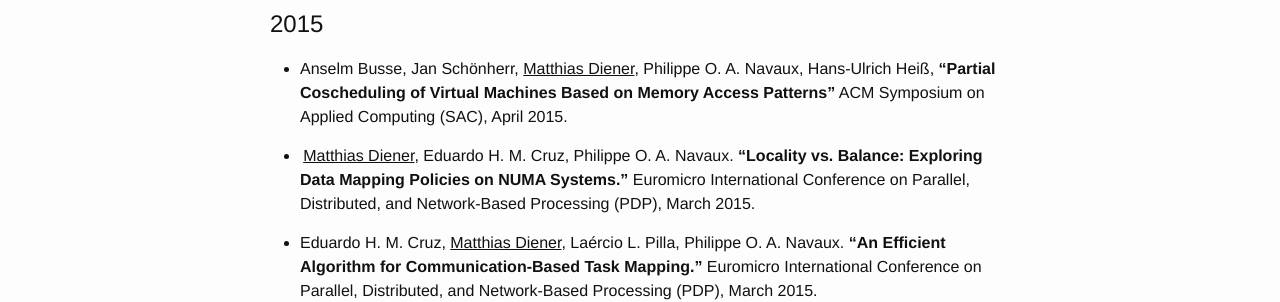
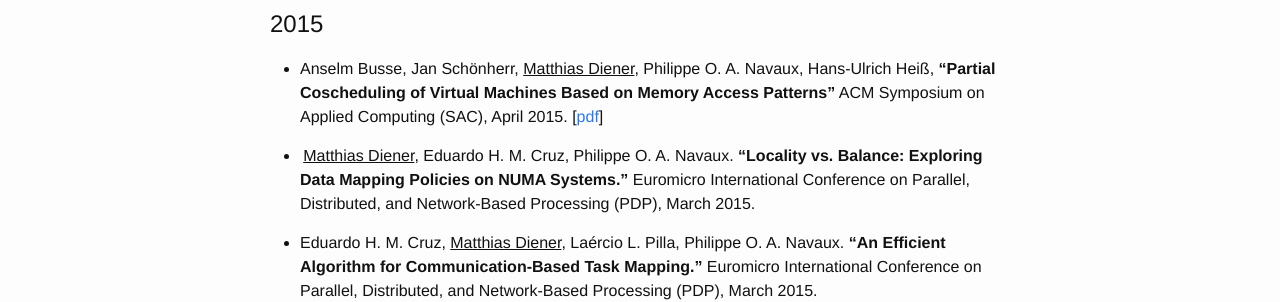
Before and after one commit to matthiasdiener/matthiasdiener.github.io, a Jekyll site: the page built from publications.md, in a window 1280 px wide. Shown: the part 205-507 px from the top of the page. Built offline with Jekyll 4.4.1, drawn with Linux system fonts in a browser that asks for light colours.

Commit message:
add sac paper pdf

```diff
--- a/publications.md
+++ b/publications.md
@@ -7,7 +7,7 @@
 
 # 2015
 
-* Anselm Busse, Jan Schönherr, <u>Matthias Diener</u>, Philippe O. A. Navaux, Hans-Ulrich Heiß, **“Partial Coscheduling of Virtual Machines Based on Memory Access Patterns”** ACM Symposium on Applied Computing (SAC), April 2015.
+* Anselm Busse, Jan Schönherr, <u>Matthias Diener</u>, Philippe O. A. Navaux, Hans-Ulrich Heiß, **“Partial Coscheduling of Virtual Machines Based on Memory Access Patterns”** ACM Symposium on Applied Computing (SAC), April 2015. [[pdf](../files/2014-SAC-Gang.pdf)]
 
 * &thinsp;<u>Matthias Diener</u>, Eduardo H. M. Cruz, Philippe O. A. Navaux. **“Locality vs. Balance: Exploring Data Mapping Policies on NUMA Systems.”** Euromicro International Conference on Parallel, Distributed, and Network­-Based Processing (PDP), March 2015.
 
```
Also changed, not shown: 1 other file.
